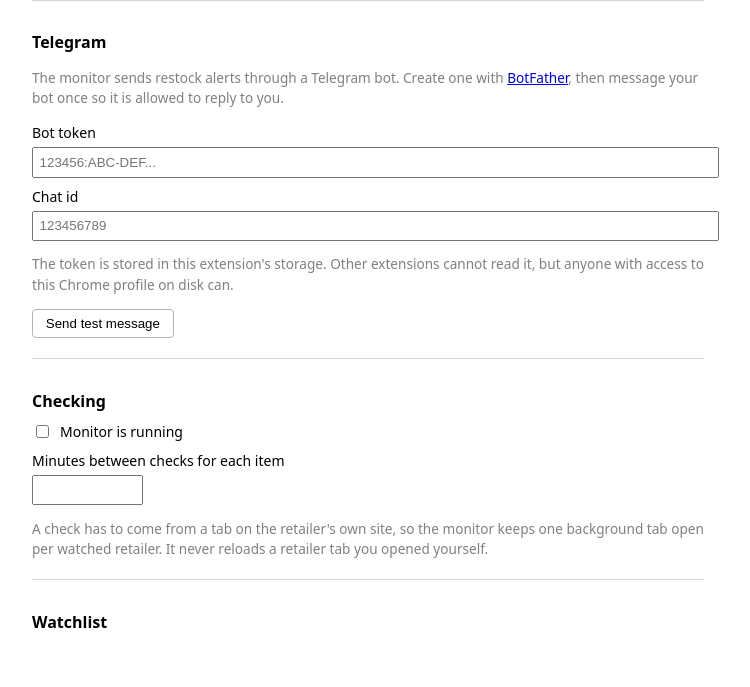
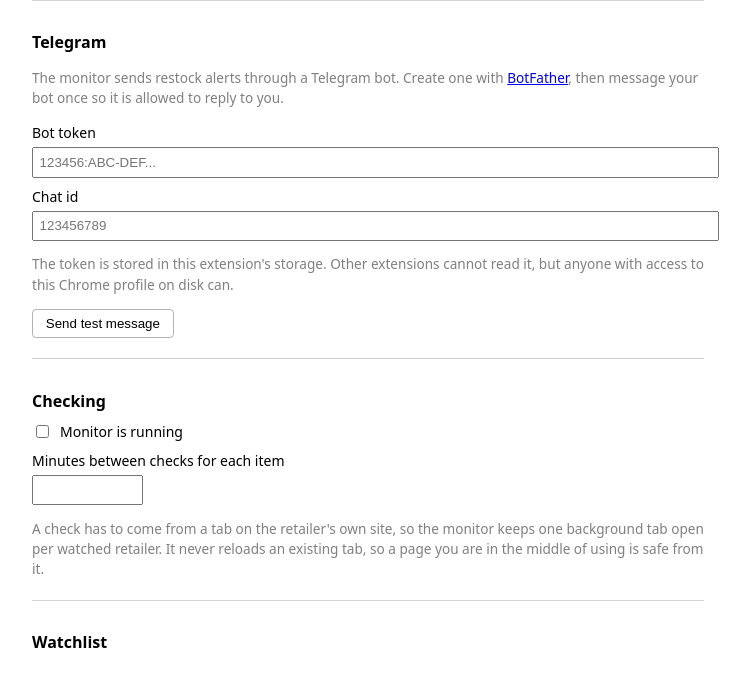
Before and after one commit to Humble-211/walmart-ca-pickup-finder, a website with bundled scripts: page src/options/options.html in a window 1280 px wide. Shown: the part 89-776 px from the top of the page, without its empty margins (272-1022 px from the left). Built offline with nearby package versions, Linux system fonts and the light colour scheme.

Commit message:
docs: say what the monitor actually does with retailer tabs
The previous wording promised it reloads the tabs it opened itself, which
nothing in the code does: the watcher declines to reload any existing tab,
because it cannot tell its own tab from one the user is working in. The
consequence, a stray tab after each extension reload, is now stated rather
than left to be discovered.

Co-Authored-By: Claude Opus 5 (1M context) <noreply@anthropic.com>

```diff
--- a/src/options/options.html
+++ b/src/options/options.html
@@ -30,7 +30,8 @@
     </label>
     <p id="rate" class="note"></p>
     <p class="note">A check has to come from a tab on the retailer's own site, so the monitor keeps one
-      background tab open per watched retailer. It never reloads a retailer tab you opened yourself.</p>
+      background tab open per watched retailer. It never reloads an existing tab, so a page you are
+      in the middle of using is safe from it.</p>
   </section>
 
   <section>
```
Also changed, not shown: README.md.
